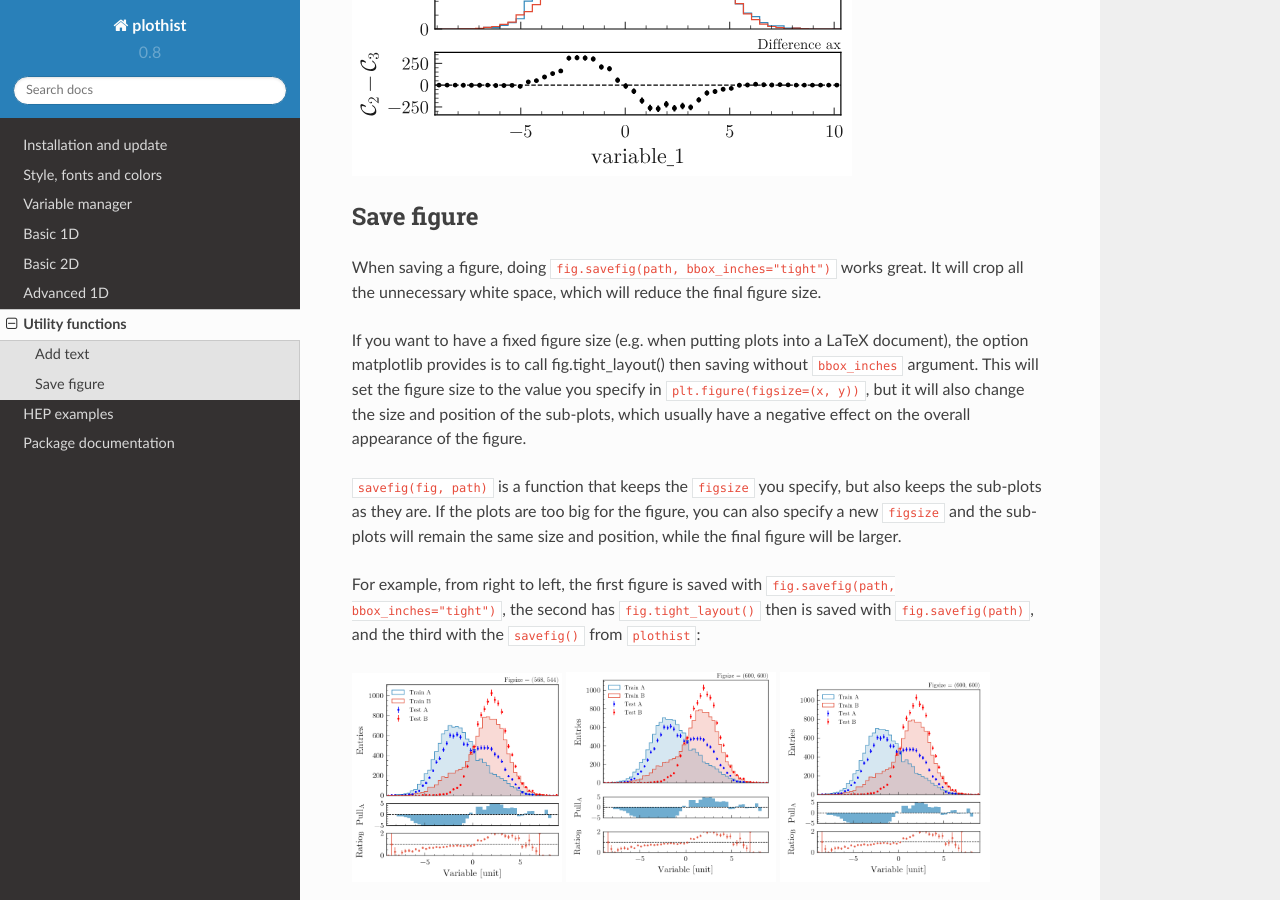
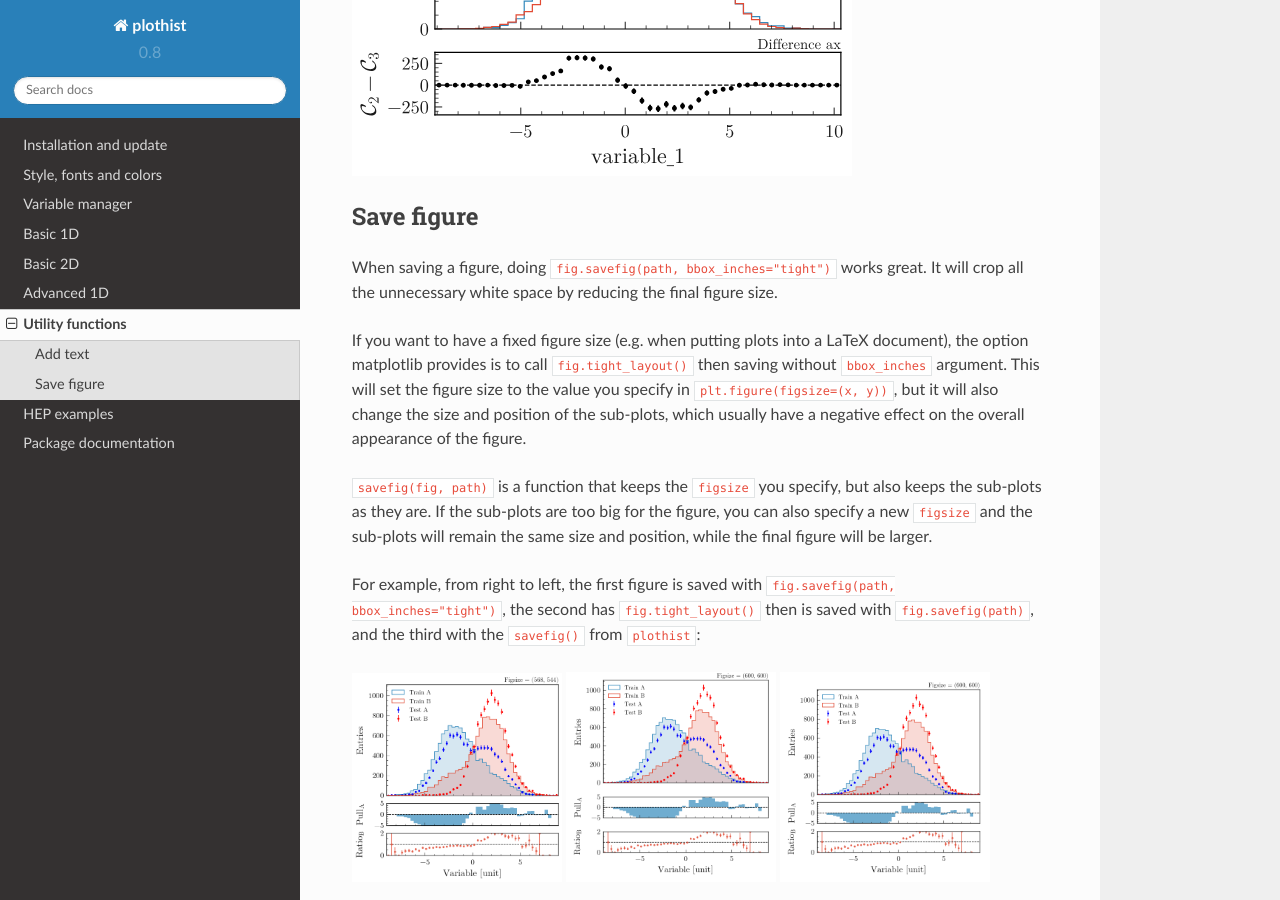
Before and after one commit to cyrraz/plothist, a Sphinx documentation site: the page built from docs/usage/utilities.rst, in a window 1280 px wide and 900 px high, scrolled down 759 px. Built offline with Sphinx 7.4.7 and the Read the Docs theme 2.0.0, drawn with Linux system fonts in a browser that asks for light colours.

Commit message:
better doc

```diff
--- a/docs/usage/utilities.rst
+++ b/docs/usage/utilities.rst
@@ -26,11 +26,11 @@ Add text
 Save figure
 ===========
 
-When saving a figure, doing ``fig.savefig(path, bbox_inches="tight")`` works great. It will crop all the unnecessary white space, which will reduce the final figure size.
+When saving a figure, doing ``fig.savefig(path, bbox_inches="tight")`` works great. It will crop all the unnecessary white space by reducing the final figure size.
 
-If you want to have a fixed figure size (e.g. when putting plots into a LaTeX document), the option matplotlib provides is to call fig.tight_layout() then saving without ``bbox_inches`` argument. This will set the figure size to the value you specify in ``plt.figure(figsize=(x, y))``, but it will also change the size and position of the sub-plots, which usually have a negative effect on the overall appearance of the figure.
+If you want to have a fixed figure size (e.g. when putting plots into a LaTeX document), the option matplotlib provides is to call ``fig.tight_layout()`` then saving without ``bbox_inches`` argument. This will set the figure size to the value you specify in ``plt.figure(figsize=(x, y))``, but it will also change the size and position of the sub-plots, which usually have a negative effect on the overall appearance of the figure.
 
-``savefig(fig, path)`` is a function that keeps the ``figsize`` you specify, but also keeps the sub-plots as they are. If the plots are too big for the figure, you can also specify a new ``figsize`` and the sub-plots will remain the same size and position, while the final figure will be larger.
+``savefig(fig, path)`` is a function that keeps the ``figsize`` you specify, but also keeps the sub-plots as they are. If the sub-plots are too big for the figure, you can also specify a new ``figsize`` and the sub-plots will remain the same size and position, while the final figure will be larger.
 
 For example, from right to left, the first figure is saved with ``fig.savefig(path, bbox_inches="tight")``, the second has ``fig.tight_layout()`` then is saved with ``fig.savefig(path)``, and the third with the ``savefig()`` from ``plothist``:
 
```
